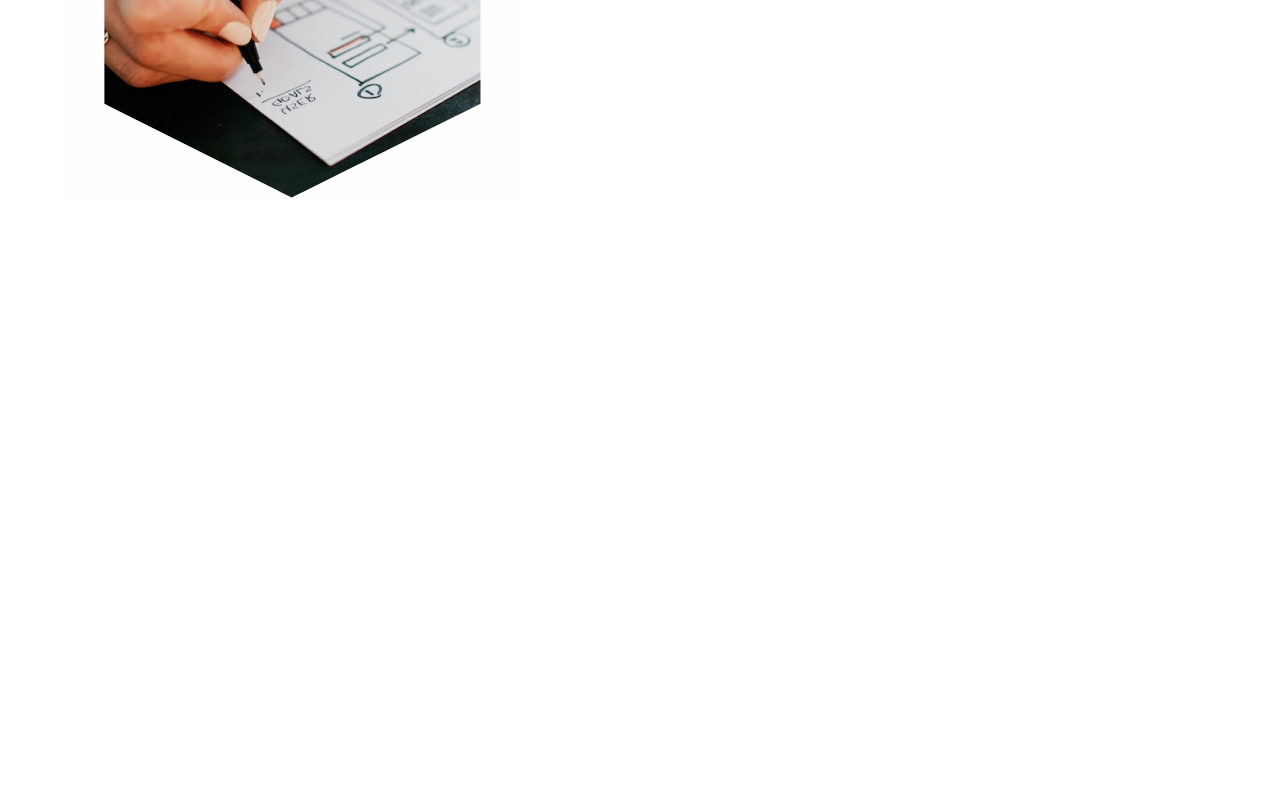
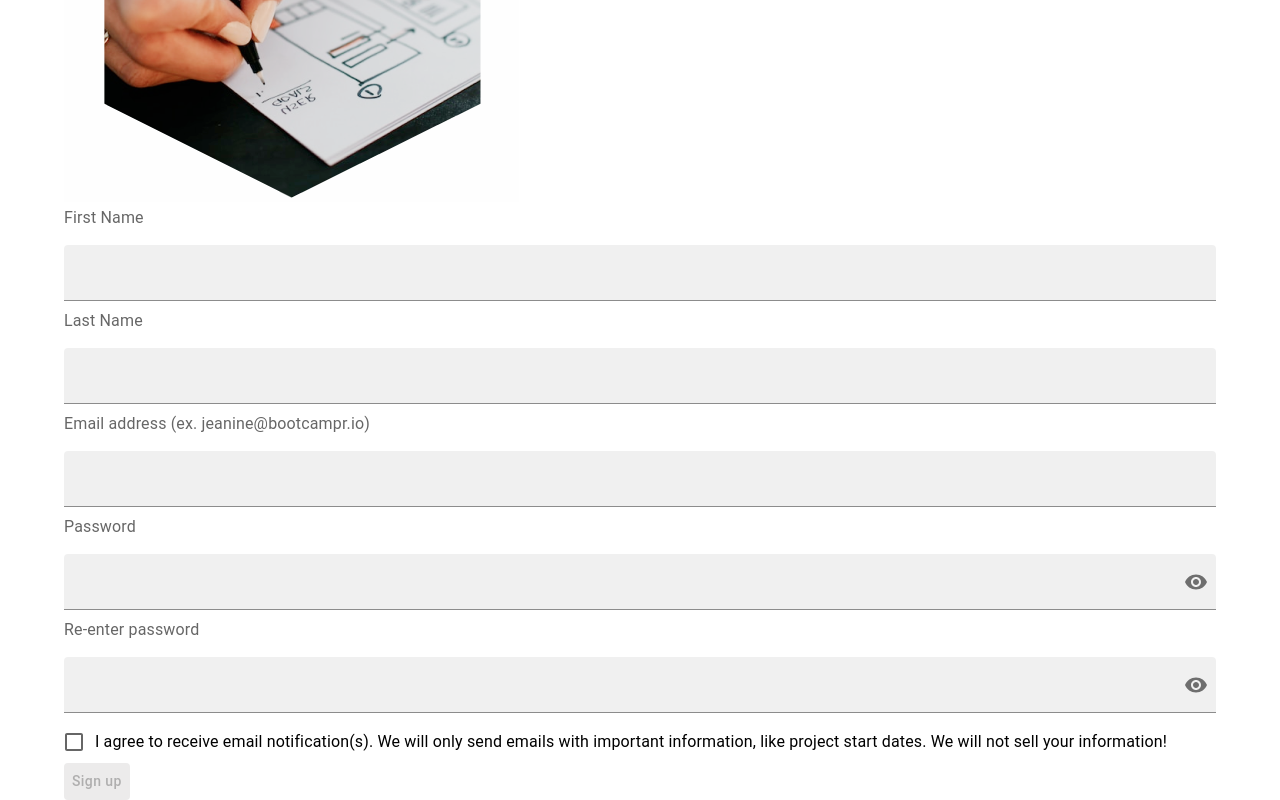
Before and after one commit to yeezick/bootcampr-assessment, a React (Create React App) app in the folder frontend/: page /sign-up in a window 1280 px wide. Shown: the part 488-1288 px from the top of the page. Before the commit the page ends 800 px from the top, so only its background shows below. Built offline with nearby package versions, Linux system fonts and the light colour scheme.

Commit message:
build out SignUpForm

```diff
--- a/frontend/package.json
+++ b/frontend/package.json
@@ -5,6 +5,7 @@
   "dependencies": {
     "@emotion/react": "^11.11.1",
     "@emotion/styled": "^11.11.0",
+    "@mui/icons-material": "^5.14.18",
     "@mui/material": "^5.14.17",
     "@testing-library/jest-dom": "^5.17.0",
     "@testing-library/user-event": "^13.5.0",
--- a/frontend/src/screens/SignUp/SignUp.tsx
+++ b/frontend/src/screens/SignUp/SignUp.tsx
@@ -1,6 +1,7 @@
-import { Box, Container, Grid, Stack } from '@mui/material'
+import { Container, Grid, Stack } from '@mui/material'
 import './SignUp.scss'
-import SignUpImage from '../../assets/signup-image.png'
+import SignUpImage from '@/../assets/signup-image.png'
+import SignUpForm from './SignUpForm/SignUpForm'
 
 export default function SignUp() {
   return (
@@ -9,10 +10,13 @@ export default function SignUp() {
         <h1>Join Bootcampr today.</h1>
         <h3>Get the experience. Get the job.</h3>
       </Stack>
-      <Grid>
-        <Box>
-          <img src={SignUpImage} />
-        </Box>
+      <Grid container direction='row'>
+        <Grid display={{ sm: 'none', md: 'block' }}>
+          <img src={SignUpImage} alt='A person writing in a notebook.' />
+        </Grid>
+        <Grid>
+          <SignUpForm />
+        </Grid>
       </Grid>
     </Container>
   )
--- /dev/null
+++ b/frontend/src/screens/SignUp/SignUpForm/SignUpForm.tsx
@@ -0,0 +1,150 @@
+import {
+  Button,
+  Checkbox,
+  FormControlLabel,
+  IconButton,
+  InputAdornment,
+  InputLabel,
+  Stack,
+  TextField,
+} from '@mui/material'
+import { Field, Form, Formik, FormikHelpers } from 'formik'
+import { Visibility, VisibilityOff } from '@mui/icons-material'
+import { useState } from 'react'
+
+type Values = {
+  firstName: string
+  lastName: string
+  email: string
+  password: string
+  reenterPassword: string
+}
+
+export default function SignUpForm() {
+  const [agree, setAgree] = useState<boolean>(false)
+  const [show, setShow] = useState<boolean>(false)
+
+  const handleCheckboxChange = () => {
+    setAgree(!agree)
+  }
+
+  const handleShowPassword = () => {
+    setShow(!show)
+  }
+
+  return (
+    <Stack>
+      <Formik
+        initialValues={{
+          firstName: '',
+          lastName: '',
+          email: '',
+          password: '',
+          reenterPassword: '',
+        }}
+        onSubmit={(
+          values: Values,
+          { setSubmitting }: FormikHelpers<Values>
+        ) => {
+          setTimeout(() => {
+            alert(JSON.stringify(values, null, 2))
+            setSubmitting(false)
+          }, 500)
+        }}
+      >
+        <Form>
+          <InputLabel htmlFor='firstName'>First Name</InputLabel>
+          <Field
+            as={TextField}
+            id='firstName'
+            name='firstName'
+            variant='filled'
+            margin='normal'
+            fullWidth
+          />
+
+          <InputLabel htmlFor='lastName'>Last Name</InputLabel>
+          <Field
+            as={TextField}
+            id='lastName'
+            name='lastName'
+            variant='filled'
+            margin='normal'
+            fullWidth
+          />
+
+          <InputLabel htmlFor='email'>
+            Email address (ex. jeanine@bootcampr.io)
+          </InputLabel>
+          <Field
+            as={TextField}
+            id='email'
+            name='email'
+            variant='filled'
+            margin='normal'
+            fullWidth
+          />
+
+          <InputLabel htmlFor='password'>Password</InputLabel>
+          <Field
+            as={TextField}
+            id='password'
+            name='password'
+            type={show ? 'text' : 'password'}
+            variant='filled'
+            margin='normal'
+            fullWidth
+            InputProps={{
+              endAdornment: (
+                <InputAdornment position='end'>
+                  <IconButton onClick={handleShowPassword} edge='end'>
+                    {show ? <VisibilityOff /> : <Visibility />}
+                  </IconButton>
+                </InputAdornment>
+              ),
+            }}
+          />
+
+          <InputLabel htmlFor='reenterPassword'>Re-enter password</InputLabel>
+          <Field
+            as={TextField}
+            id='reenterPassword'
+            name='reenterPassword'
+            type={show ? 'text' : 'password'}
+            variant='filled'
+            margin='normal'
+            fullWidth
+            InputProps={{
+              endAdornment: (
+                <InputAdornment position='end'>
+                  <IconButton onClick={handleShowPassword} edge='end'>
+                    {show ? <VisibilityOff /> : <Visibility />}
+                  </IconButton>
+                </InputAdornment>
+              ),
+            }}
+          />
+
+          <FormControlLabel
+            control={
+              <Checkbox checked={agree} onChange={handleCheckboxChange} />
+            }
+            label='I agree to receive email notification(s). We will only send emails with important information, like project start dates. We will not sell your information!'
+          />
+
+          <Button
+            type='submit'
+            disabled={!agree}
+            sx={{
+              backgroundColor: agree ? '#EC993B' : '#ECEBEB',
+              color: 'black',
+              textTransform: 'none',
+            }}
+          >
+            Sign up
+          </Button>
+        </Form>
+      </Formik>
+    </Stack>
+  )
+}
```
Also changed, not shown: frontend/src/index.tsx (+8 -11 lines), 1 other file (tests, documents, lock files or other folders).
